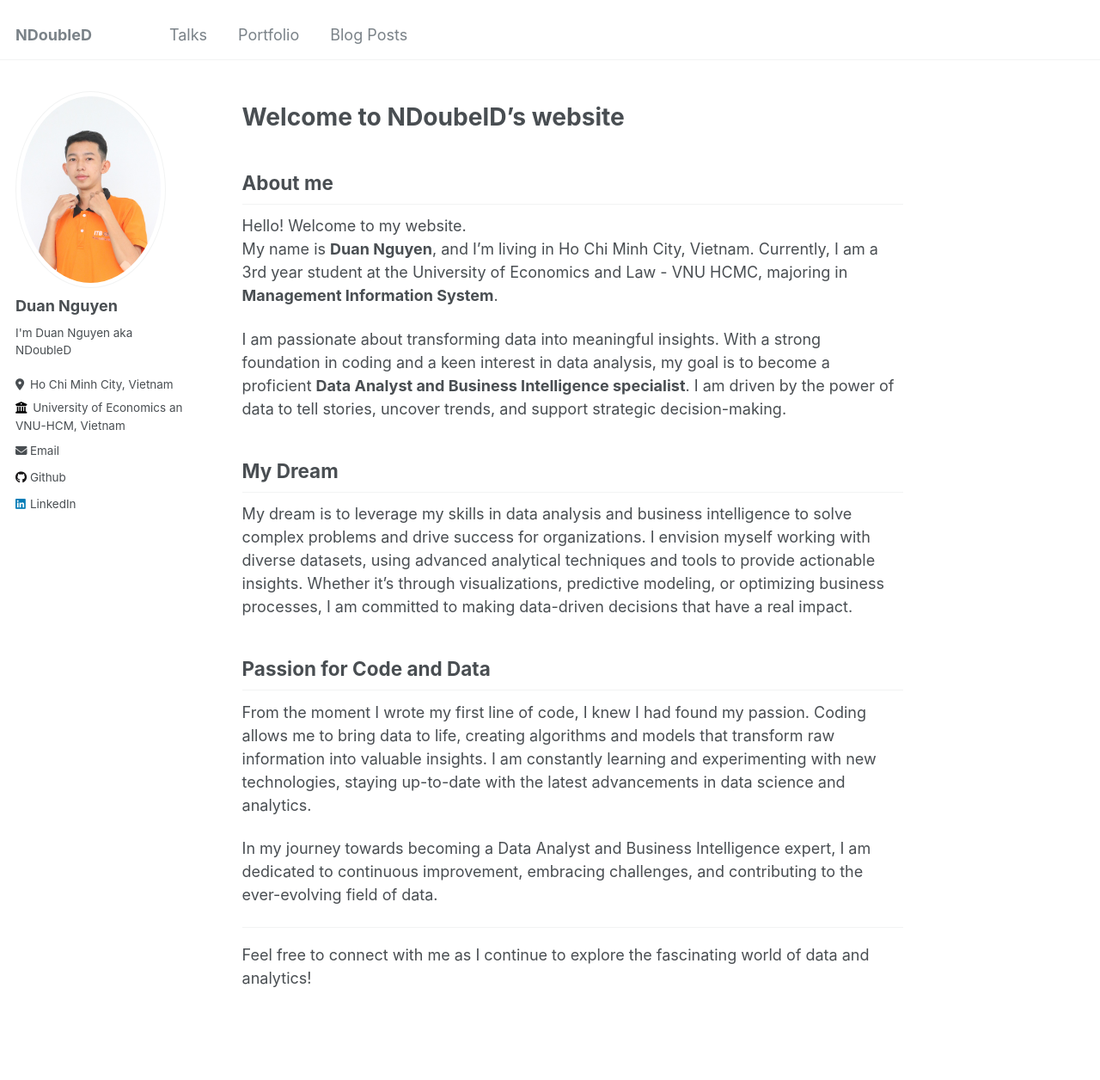
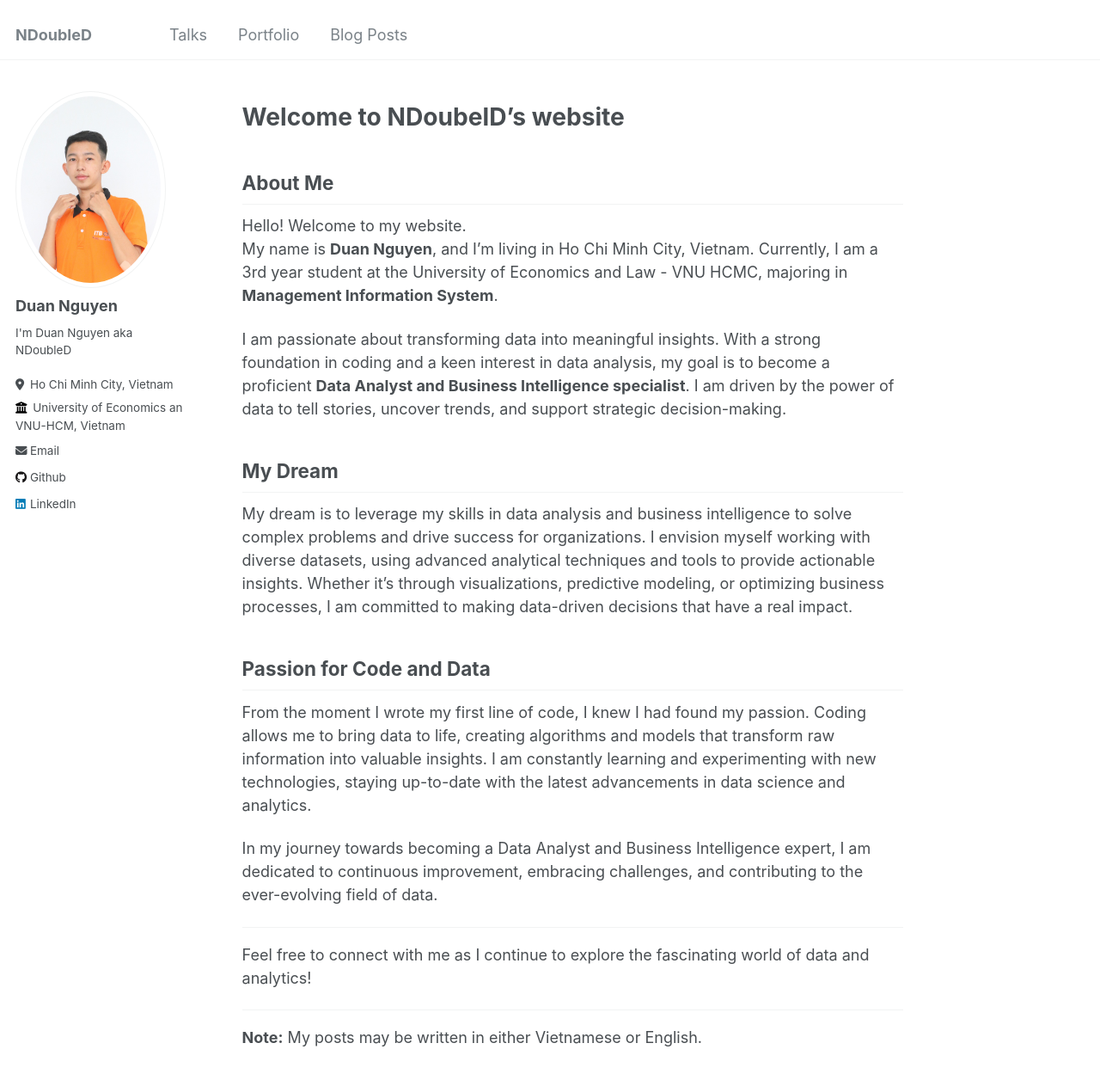
Before and after one commit to duan-n2d/duan-n2d.github.io, a Jekyll site: the page built from _pages/about.md, in a window 1280 px wide and 1400 px high. Shown: the top 1256 px of the window at 86% size. Built offline with Jekyll 4.4.1, drawn with Linux system fonts in a browser that asks for light colours.

Commit message:
update nav

```diff
--- a/_includes/nav_list.html
+++ b/_includes/nav_list.html
@@ -3,7 +3,7 @@
 
 <nav class="nav__list" style="background-color: blue; padding: 10px; border-radius: 5px;">
   {% if page.sidebar.title %}
-    <header>
+    <header style="margin-right: 20px;">
       <h4 class="nav__title" style="padding: 0; color: white;">{{ page.sidebar.title }}</h4>
     </header>
   {% endif %}
--- a/_pages/about.md
+++ b/_pages/about.md
@@ -9,7 +9,7 @@ redirect_from:
 
 # Welcome to NDoubelD's website
 
-## About me
+## About Me
 
 Hello! Welcome to my website.
 My name is **Duan Nguyen**, and I'm living in Ho Chi Minh City, Vietnam. Currently, I am a 3rd year student at the University of Economics and Law - VNU HCMC, majoring in **Management Information System**.
@@ -29,3 +29,7 @@ In my journey towards becoming a Data Analyst and Business Intelligence expert,
 ---
 
 Feel free to connect with me as I continue to explore the fascinating world of data and analytics!
+
+---
+
+**Note:** My posts may be written in either Vietnamese or English.
```
Also changed, not shown: _posts/2024-06-03-hello-world.md (+1 -1 lines).
